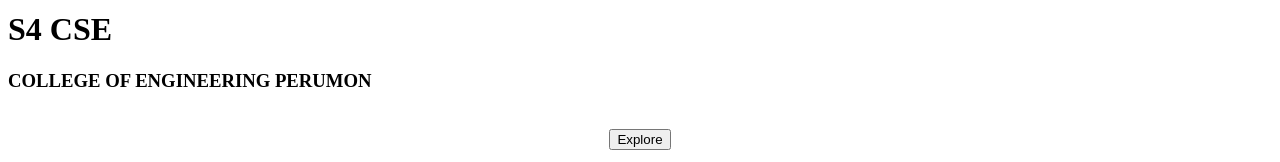
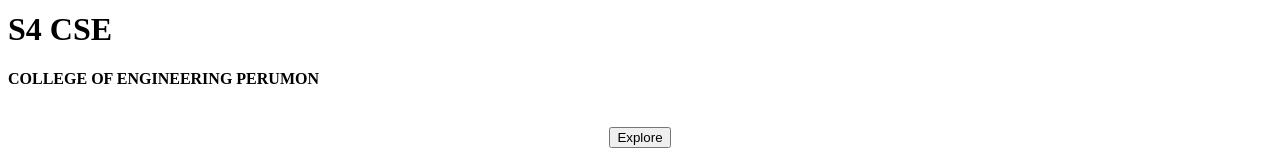
Before and after one commit to gokxzkrish/aghorazcsa.github.io, a plain HTML site: page index.html in a window 1280 px wide. Shown: the part 1294-1456 px from the top of the page. Drawn offline with Linux system fonts and the light colour scheme.

Commit message:
hhyob
jhvh

```diff
--- a/index.html
+++ b/index.html
@@ -11,7 +11,7 @@
 <img src="https://gokxzkrish.github.io/aghorazcsa.github.io/images/mobtopbg.jpg" id="topimg">
     <br>
     <h1 id="mainhead">S4 CSE</h1>
-    <h3 id="paramain">COLLEGE OF ENGINEERING PERUMON</h3>
+    <h4 id="paramain">COLLEGE OF ENGINEERING PERUMON</h4>
     <br>
     <div style="text-align: center;">
         <a href="/second.html" target="_blank"><button id="explore">Explore</button></a>
```
